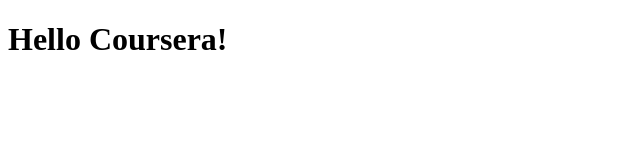
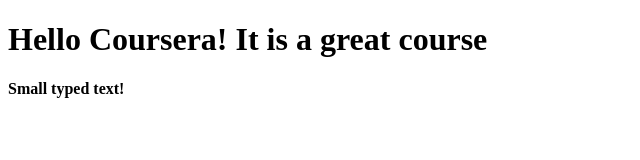
Before and after one commit to MuhammetGullu/coursera-test, a plain HTML site: page site/index.html in a window 1280 px wide. Shown: the whole page, without its empty margins (0-640 px from the left). Drawn offline with Linux system fonts and the light colour scheme.

Commit message:
Small edition to our page content.

```diff
--- a/site/index.html
+++ b/site/index.html
@@ -4,6 +4,6 @@
     <title>Hello Coursera!</title>
 </head>
 <body>
-<h1>Hello Coursera!</h1>
+<h1>Hello Coursera! It is a great course</h1> <h4>Small typed text!</h4>
 </body>
 </html>
```
